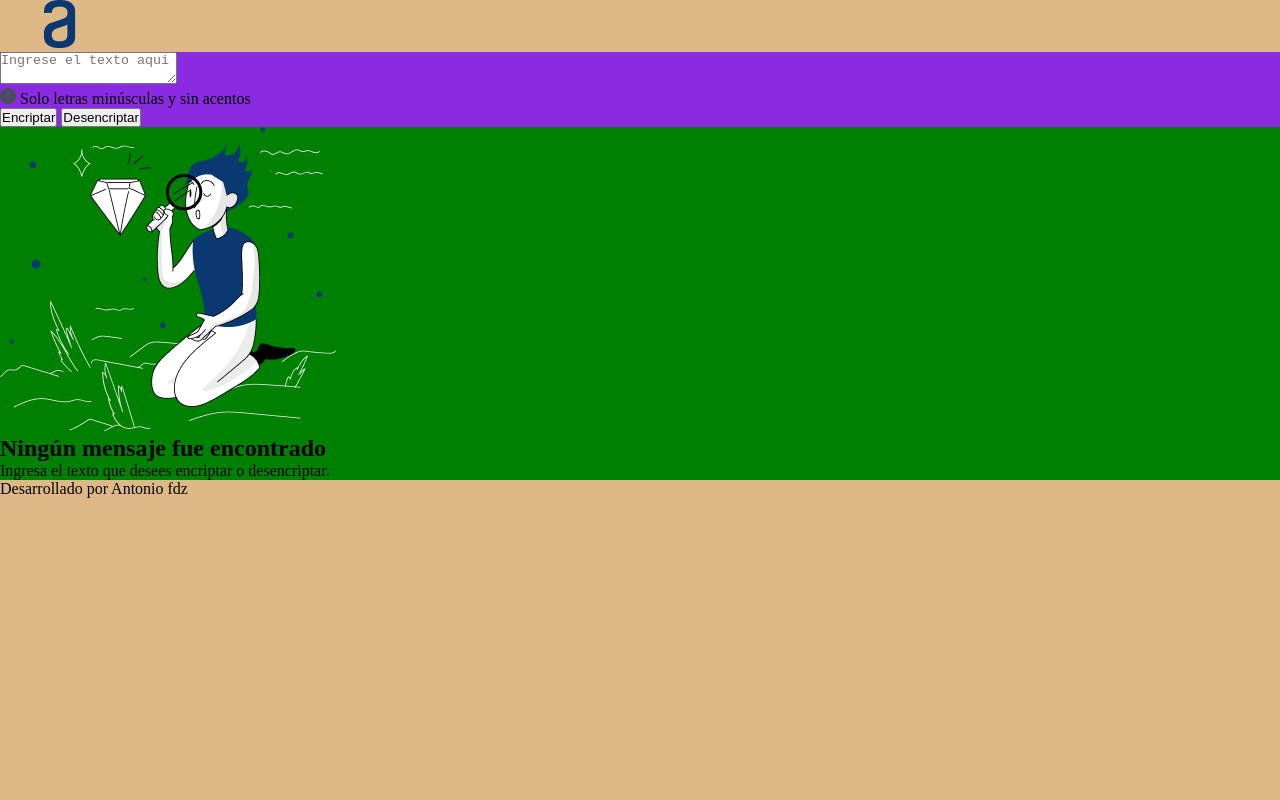
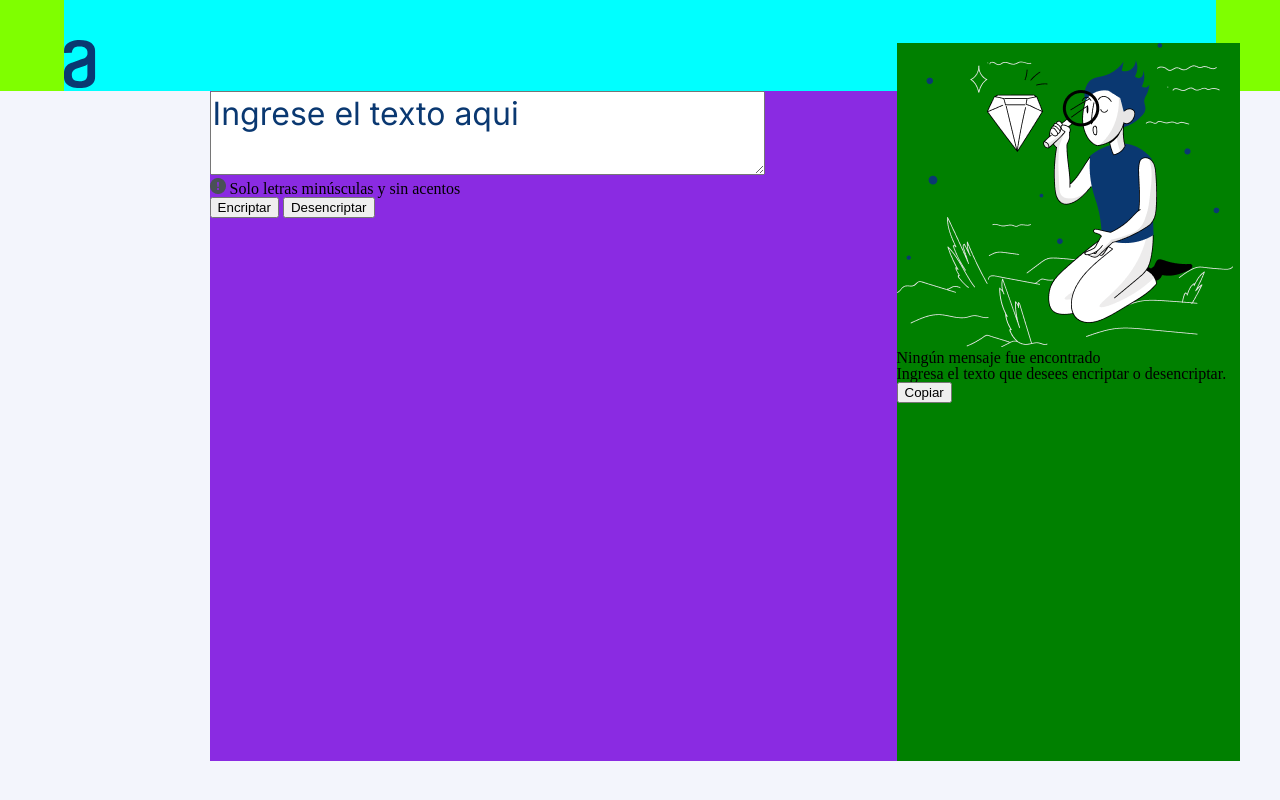
Before and after one commit to AFernandzG/Encriptador_de_texto, a plain HTML site: page index.html in a window 1280 px wide. Drawn offline with Linux system fonts and the light colour scheme.

Commit message:
Actualizando estilos css

```diff
--- /dev/null
+++ b/css/reset.css
@@ -0,0 +1,48 @@
+/* http://meyerweb.com/eric/tools/css/reset/
+   v2.0 | 20110126
+   License: none (public domain)
+*/
+
+html, body, div, span, applet, object, iframe,
+h1, h2, h3, h4, h5, h6, p, blockquote, pre,
+a, abbr, acronym, address, big, cite, code,
+del, dfn, em, img, ins, kbd, q, s, samp,
+small, strike, strong, sub, sup, tt, var,
+b, u, i, center,
+dl, dt, dd, ol, ul, li,
+fieldset, form, label, legend,
+table, caption, tbody, tfoot, thead, tr, th, td,
+article, aside, canvas, details, embed,
+figure, figcaption, footer, header, hgroup,
+menu, nav, output, ruby, section, summary,
+time, mark, audio, video {
+	margin: 0;
+	padding: 0;
+	border: 0;
+	font-size: 100%;
+	font: inherit;
+	vertical-align: baseline;
+}
+/* HTML5 display-role reset for older browsers */
+article, aside, details, figcaption, figure,
+footer, header, hgroup, menu, nav, section {
+	display: block;
+}
+body {
+	line-height: 1;
+}
+ol, ul {
+	list-style: none;
+}
+blockquote, q {
+	quotes: none;
+}
+blockquote:before, blockquote:after,
+q:before, q:after {
+	content: '';
+	content: none;
+}
+table {
+	border-collapse: collapse;
+	border-spacing: 0;
+}
--- /dev/null
+++ b/css/style.css
@@ -0,0 +1,62 @@
+
+@import url('https://fonts.googleapis.com/css2?family=Inter:wght@100..900&display=swap');
+:root {
+    --color-primaria: #0A3871;
+    --color-secundaria: #F3F5FC;
+
+    --font-famy: "Inter", sans-serif;
+    --background--color:var(--color-secundaria);
+}
+body{
+    background: #F3F5FC;
+}
+
+header {
+    background-color: chartreuse;
+}
+
+.header {
+    background-color: aqua;
+    width: 90%;
+    margin: auto;
+}
+.header__logo {
+    margin-top: 40px;
+}
+.main{
+    background-color: brown;
+    width: 80.5%;
+    margin: auto 40px auto auto;
+    display: grid;
+    grid-template-columns: 2fr 1fr;
+    min-height: calc(100vh -91px -72px);
+    align-items: end;
+}
+
+.izquierda {
+    background-color: blueviolet;
+    height: 670px;
+}
+.izqu__ingr__text {
+    width: 80%;
+    font-size: 32px;
+    color: var(--color-primaria);
+    font-family: "Inter", sans-serif;
+    font-weight: 400;
+}
+.izqu__ingr__text::placeholder{
+    color: var(--color-primaria);
+}
+.derecha {
+    background-color: green;
+    height: calc(100% + 48px);
+}
+/* footer {
+    background-color: rgb(74, 15, 129);
+    height: 50px;
+} */
+@media screen and (max-width: 770px) {
+    .main {
+        grid-template-columns: 1fr;
+    }
+}
--- a/index.html
+++ b/index.html
@@ -3,12 +3,17 @@
 <html lang="es-mx">
 <head>
     <meta charset="UTF-8">
+    <meta http-equiv="X-UA-Compatible" content="IE=edge">
+    <meta name="viewport" content="width=device-width, initial-scale=1.0">
     <title>Encriptador de Texto</title>
-    <link rel="stylesheet" href="style.css">
+    <link rel="stylesheet" href="./css/reset.css">
+    <link rel="stylesheet" href="./css/style.css">
 </head>
 <body>
     <header>
-        <img src="./img/Logo.png" alt="logo" id="logo">
+        <div class="header">
+            <img class="header__logo" src="./img/VectorLogo.svg" alt="logo" id="logo">
+        </div>
     </header>
     <main>
         <div class="main">
@@ -25,23 +30,24 @@
                     <button class="btn__encriptar" type="button" onclick="encriptar()">
                         Encriptar
                     </button>
-                    <input type="button" class="btn__desencriptar" value="Desencriptar" onclick="desencriptar()"/>
-                    <!-- <button onclick="desencriptar()">Desencriptar</button> -->
+                    <input type="button" class="btn__desencriptar" value="Desencriptar"
+                    onclick="desencriptar()"/>
                 </div>
             </div>
             <div class="derecha">
                 <img src="./img/Muñeco.png" alt="" id="muneco">
                 <div class="mensaje__encriptado" id="mensaje-encriptado">
                     <h2 id="titulo-mensaje">Ningún mensaje fue encontrado</h2>
-                    <p id="output-encriptado">Ingresa el texto que desees encriptar o desencriptar.</p>
-                    <!-- <textarea name="mensaje" id="output" cols="30" rows="10" class="mensaje"></textarea> -->
+                    <p id="output-encriptado">Ingresa el texto que desees
+                        encriptar o desencriptar.</p>
+                        <button>Copiar</button>
                 </div>
             </div>
         </div>
     </main>
-    <footer class="footer">
+<!--     <footer class="footer">
         <p>Desarrollado por Antonio fdz</p>
-    </footer>
+    </footer> -->
 </body>
 <script src="app.js"></script>
 </html>
--- a/style.css
+++ /dev/null
@@ -1,22 +0,0 @@
-* {
-    padding: 0;
-    margin:0;
-}
-
-body{
-    box-sizing: border-box;
-    background-color: burlywood;
-    /*color: var(--color-secundaria);*/
-}
-.header {
-    background-color: bisque;
-}
-.main{
-    background-color: brown;
-}
-.izquierda {
-    background-color: blueviolet;
-}
-.derecha {
-    background-color: green;
-}
```
Also changed, not shown: img/VectorLogo.svg (added).
